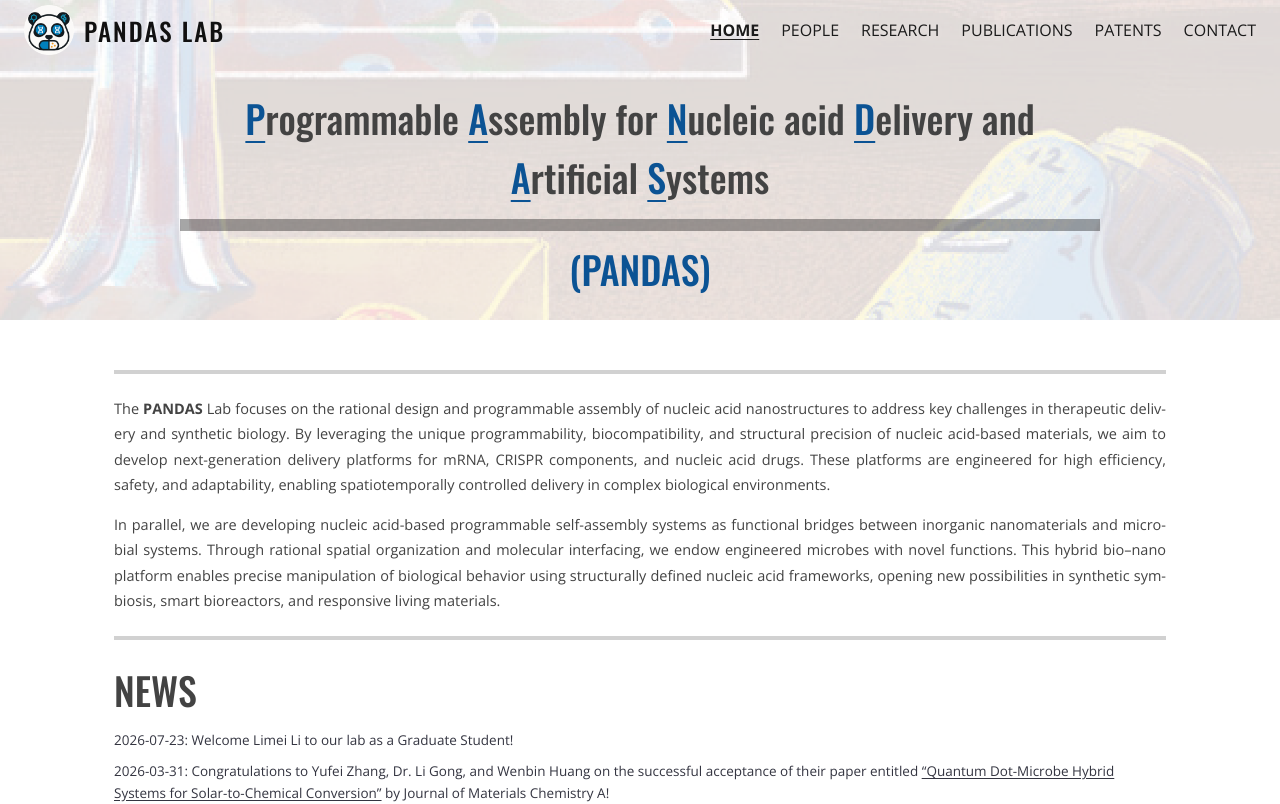
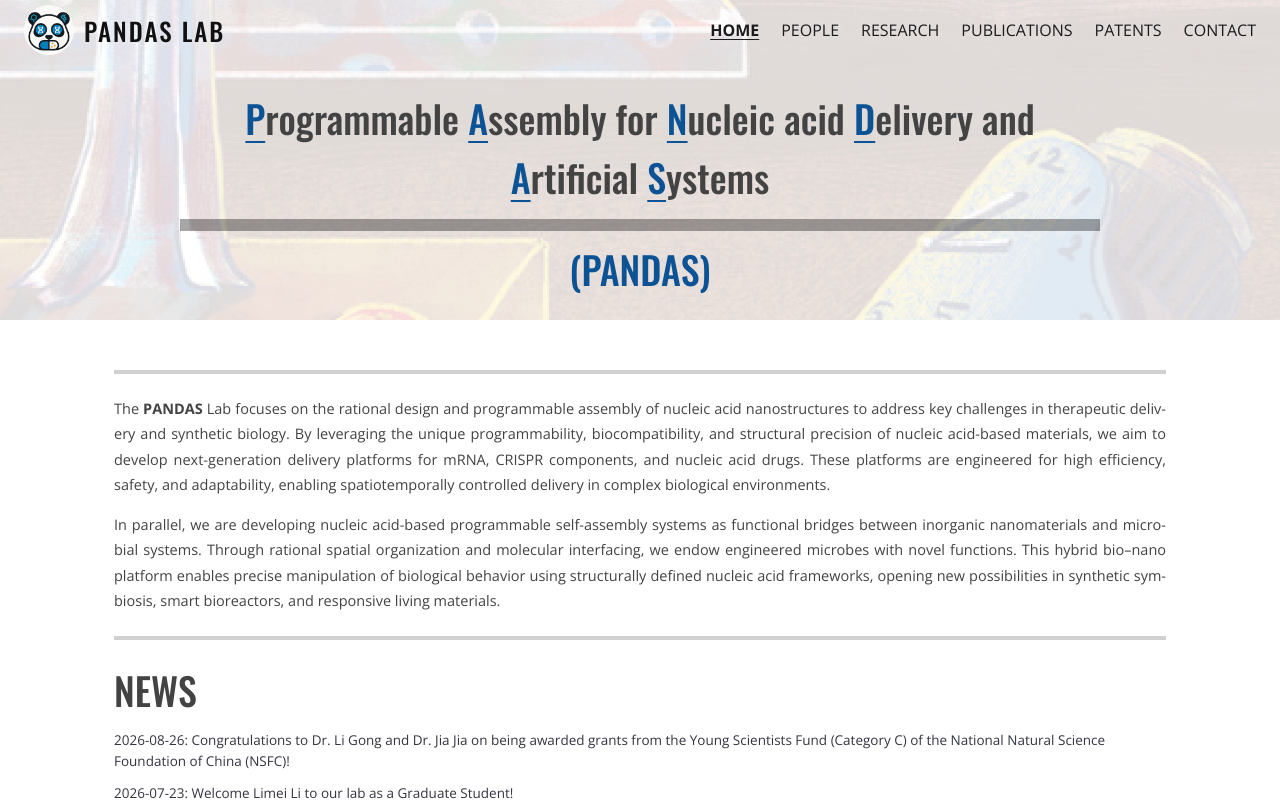
Before and after one commit to Chiccccccc/Chiccccccc.github.io, a Next.js app: page / in a window 1280 px wide. Shown: the top 804 px of the page. Built offline with nearby package versions, Linux system fonts and the light colour scheme.

Commit message:
Update site

```diff
--- a/app/page.tsx
+++ b/app/page.tsx
@@ -51,6 +51,7 @@ export default function HomePage() {
           <h2 className="newsTitle">NEWS</h2>
 
           <div className="newsList">
+             <div className="newsItem"> 2026-08-26: Congratulations to Dr. Li Gong and Dr. Jia Jia on being awarded grants from the Young Scientists Fund (Category C) of the National Natural Science Foundation of China (NSFC)!</div>
              <div className="newsItem"> 2026-07-23: Welcome Limei Li to our lab as a Graduate Student!</div>
              <div className="newsItem">
             2026-03-31: Congratulations to Yufei Zhang, Dr. Li Gong, and Wenbin Huang on the successful acceptance of their paper entitled{" "}
```
